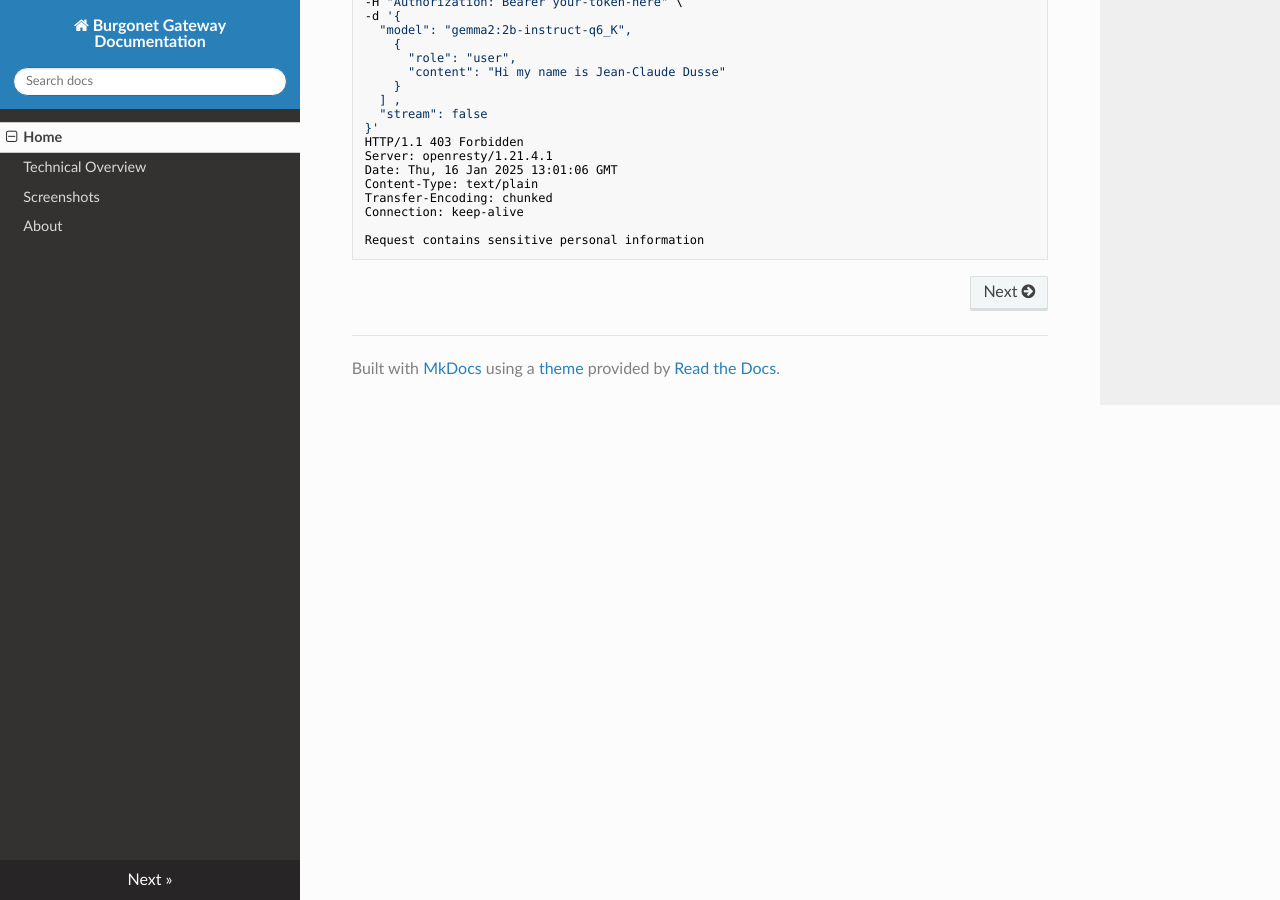
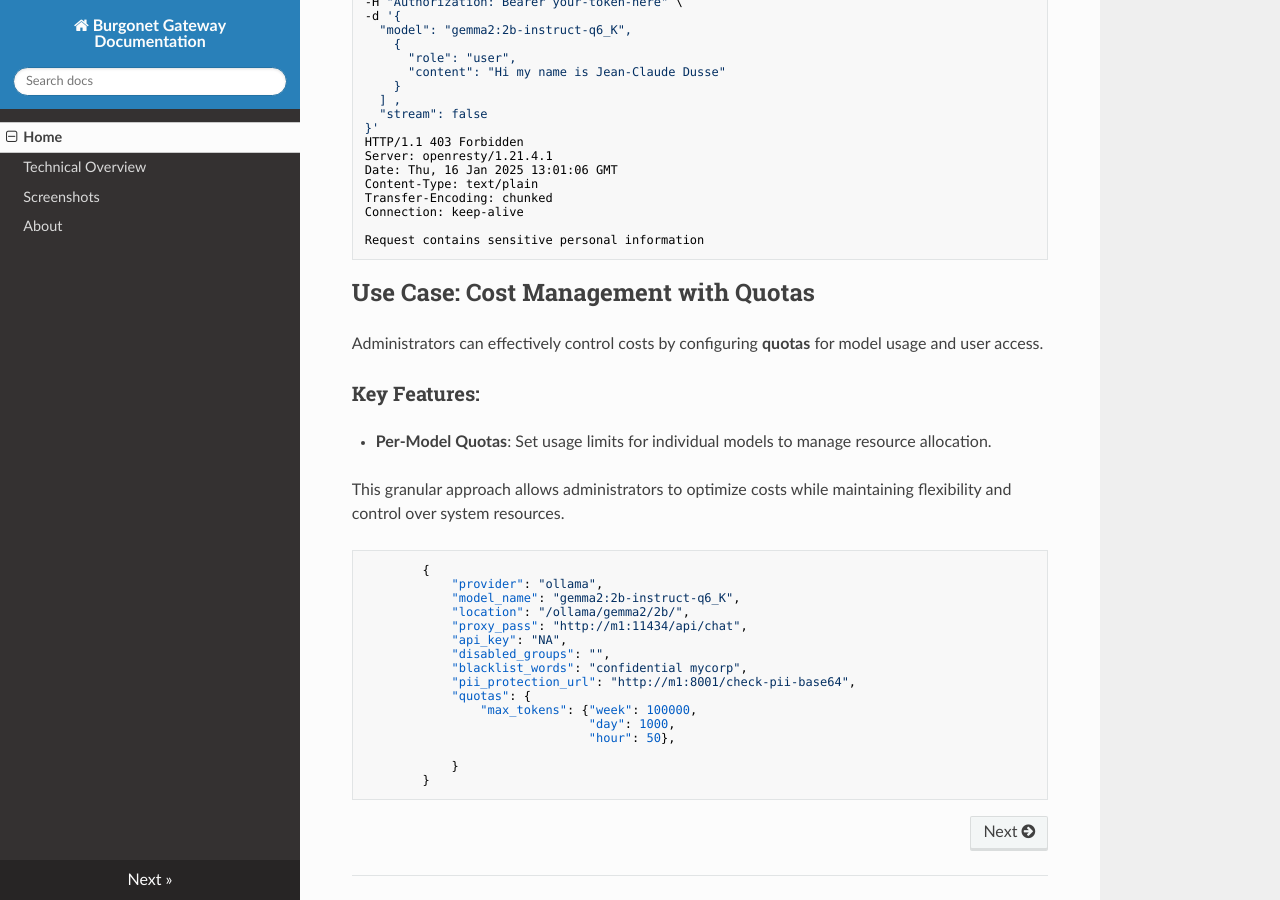
Before and after one commit to scampion/burgonet-gateway, an MkDocs documentation site: the page built from docs/index.md, in a window 1280 px wide and 900 px high, scrolled down 2116 px. Built offline with MkDocs 1.6.1, drawn with Linux system fonts in a browser that asks for light colours; nearby versions of some CDN libraries.

Commit message:
update doc

````diff
--- a/docs/index.md
+++ b/docs/index.md
@@ -57,3 +57,34 @@ Connection: keep-alive
 
 Request contains sensitive personal information
 ```
+
+## Use Case: Cost Management with Quotas
+
+Administrators can effectively control costs by configuring **quotas** for model usage and user access.
+
+### Key Features:
+
+- **Per-Model Quotas**: Set usage limits for individual models to manage resource allocation.
+
+This granular approach allows administrators to optimize costs while maintaining flexibility and control over system resources.
+
+
+
+```json
+        {
+            "provider": "ollama",
+            "model_name": "gemma2:2b-instruct-q6_K",
+            "location": "/ollama/gemma2/2b/",
+            "proxy_pass": "http://m1:11434/api/chat",
+            "api_key": "NA",
+            "disabled_groups": "",
+            "blacklist_words": "confidential mycorp",
+            "pii_protection_url": "http://m1:8001/check-pii-base64",
+            "quotas": {
+                "max_tokens": {"week": 100000,
+                               "day": 1000,
+                               "hour": 50},
+
+            }
+        }
+```
````
